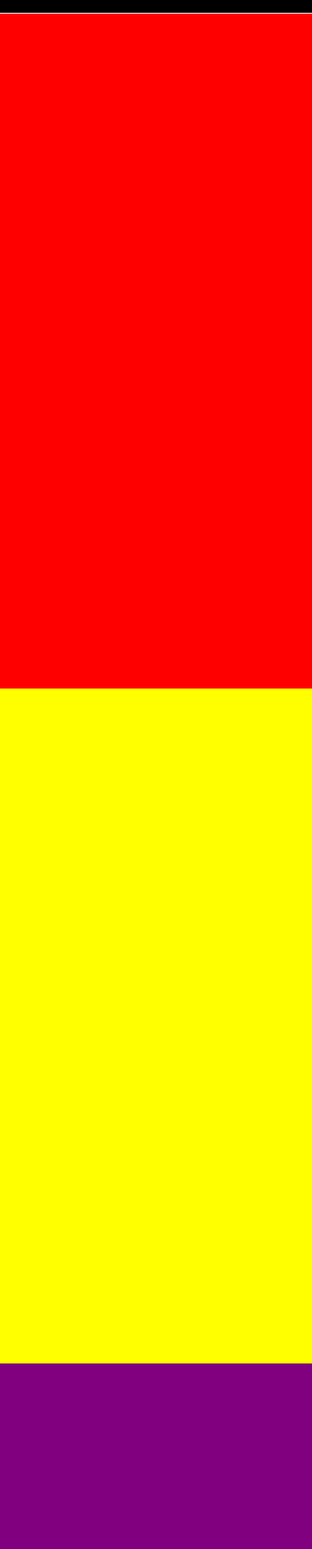
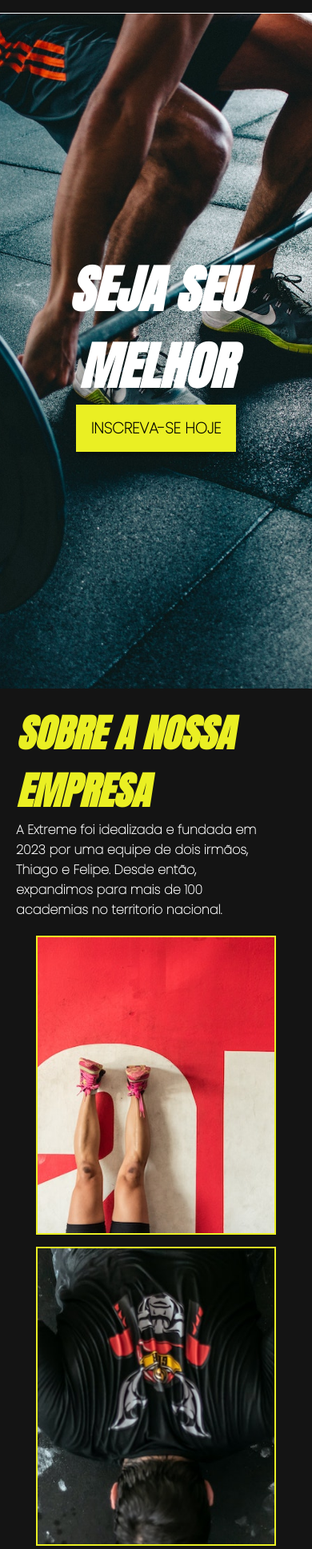
Before and after one commit to thiagomotaPE/Extreme-Gym, a React (Create React App) app in the folder extreme-gym/: page / in a window 390 px wide. Shown: the part 63-2000 px from the top of the page at 80% size. Built offline with nearby package versions, Linux system fonts and the light colour scheme.

Commit message:
update
fiz mais uma parte da home e fiz também a área "About", fiz também a responsividade dessas áreas.

```diff
--- a/extreme-gym/src/components/BigComponents/About/index.jsx
+++ b/extreme-gym/src/components/BigComponents/About/index.jsx
@@ -1,10 +1,19 @@
 import React from 'react'
 
-import { Background } from './styles'
+import { Background, Description, TitleDescription, ResumeDescription, Img1, Img2 } from './styles'
 
 const About = () => {
   return (
-    <Background></Background>
+    <Background>
+      <Description>
+        <TitleDescription>SOBRE A NOSSA EMPRESA</TitleDescription>
+        <ResumeDescription>
+          A Extreme foi idealizada e fundada em 2023 por uma equipe de dois irmãos, Thiago e Felipe. Desde então, expandimos para mais de 100 academias no territorio nacional.
+        </ResumeDescription>
+      </Description>
+      <Img1></Img1>
+      <Img2></Img2>
+    </Background>
   )
 }
 
--- a/extreme-gym/src/components/BigComponents/About/styles.js
+++ b/extreme-gym/src/components/BigComponents/About/styles.js
@@ -1,7 +1,76 @@
 import styled from "styled-components";
+import AboutImg1 from '../../../assets/img/sobreNos1.jpg'
+import AboutImg2 from '../../../assets/img/sobreNos2.jpg'
 
 export const Background = styled.div`
+    background-color: #141414;
+    height: 130vh;
+    display: flex;
+    flex-direction: column;
+    justify-content: center;
+    align-items: center;
+
+    @media (min-width: 800px){
+        height: 110vh;
+        flex-direction: row;
+        justify-content: space-around;
+        align-items: initial;
+    }
+`
+export const Description = styled.div`
+    margin: 20px;
+`
+export const TitleDescription = styled.h2`
+    font-size: 3em;
+    font-family: 'Anton';
+    font-style: italic;
+    color: #eaef23;
+    @media (min-width: 800px){
+        font-size: 6rem;
+    }
+`
+
+export const ResumeDescription = styled.p`
+    font-family: 'Poppins', sans-serif;
+    font-weight: bold;
+    width: 310px;
+    @media (min-width: 800px){
+        font-size: 1.5rem;
+        width: 600px;
+    }
+`
+export const Img1 = styled.div`
     background-color: yellow;
-    height: 100vh;
+    background-image: url(${AboutImg1});
+    background-position: center center;
+    background-repeat: no-repeat;
+    background-size: cover;
+    background-attachment: scroll;
+    width: 300px;
+    height: 500px;
+    margin-bottom: 15px;
+    border: 2px solid #eaef23;
+    @media (min-width: 800px){
+        top: 50%;
+        left: 50%;
+        transform: translate(-65%, 25%);
+    }
 
 `
+export const Img2 = styled.div`
+    background-color: yellow;
+    background-image: url(${AboutImg2});
+    background-position: center center;
+    background-repeat: no-repeat;
+    background-size: cover;
+    background-attachment: scroll;
+    width: 300px;
+    height: 500px;
+    margin-bottom: 25px;
+    border: 2px solid #eaef23;
+    @media (min-width: 800px){
+        top: 50%;
+        left: 50%;
+        transform: translate(-50%, 10%);
+    }
+`
--- a/extreme-gym/src/components/BigComponents/Apresentation/index.jsx
+++ b/extreme-gym/src/components/BigComponents/Apresentation/index.jsx
@@ -1,10 +1,15 @@
 import React from 'react'
 
-import { Background } from './styles'
+import { Background, Slogan } from './styles'
+import { Button } from '../../Button'
+
 
 const Apresentation = () => {
   return (
-    <Background></Background>
+    <Background>
+      <Slogan>SEJA SEU MELHOR</Slogan>
+      <Button></Button>
+    </Background>
   )
 }
 
--- a/extreme-gym/src/components/BigComponents/Apresentation/styles.js
+++ b/extreme-gym/src/components/BigComponents/Apresentation/styles.js
@@ -1,7 +1,27 @@
 import styled from "styled-components";
+import BackgroundImg from '../../../assets/img/background1.jpg'
+
 
 export const Background = styled.div`
-    background-color: red;
+    display: flex;
+    flex-direction: column;
+    justify-content: center;
+    text-align: center;
+    align-items: center;
+
+    background-color: #000;
+    background-image: url(${BackgroundImg});
+    background-position: top center;
+    background-repeat: no-repeat;
+    background-size: cover;
+    background-attachment: fixed;
     height: 100vh;
-
 `
+export const Slogan = styled.h1`
+    font-family: 'Anton';
+    font-style: italic;
+    font-size: 8rem;
+    @media(max-width: 600px){
+        font-size: 4rem;
+    }
+`
--- a/extreme-gym/src/components/BigComponents/Header/styles.js
+++ b/extreme-gym/src/components/BigComponents/Header/styles.js
@@ -1,6 +1,7 @@
 import styled from "styled-components";
 
 export const Container = styled.header`
+    background-color: #141414;
     display: flex;
     flex-direction: row;
     align-items: center;
@@ -12,9 +13,12 @@ export const Logo = styled.h1`
     font-size: 2em;
     font-family: 'Anton';
     font-style: italic;
+
+    span{
+        color: #eaef23;
+    }
 `
 export const Navigation = styled.nav`
-
 
 `
 export const Links = styled.a`
@@ -33,7 +37,7 @@ export const Links = styled.a`
 export const BurguerMenu = styled.button`
     color: #000;
     padding: 8px;
-    background-color: yellow;
+    background-color: #eaef23;
     border: none;
     border-radius: 3px;
     align-items: center;
--- /dev/null
+++ b/extreme-gym/src/components/Button/index.jsx
@@ -0,0 +1,11 @@
+import React from 'react'
+import { Button1 } from './styles'
+
+const Button = () => {
+  return (
+    <Button1> INSCREVA-SE HOJE </Button1>
+  )
+}
+
+
+export { Button }
--- /dev/null
+++ b/extreme-gym/src/components/Button/styles.js
@@ -0,0 +1,14 @@
+import styled from "styled-components";
+
+export const Button1 = styled.button`
+    background-color: #eaef23;
+    color: #000;
+    padding: 15px;
+    width: 200px;
+    border: none;
+    font-family: 'Poppins', sans-serif;
+    font-size: 1.2rem;
+    font-weight: bold;
+    box-shadow: 5px 5px 5px #00000051;
+
+`
```
